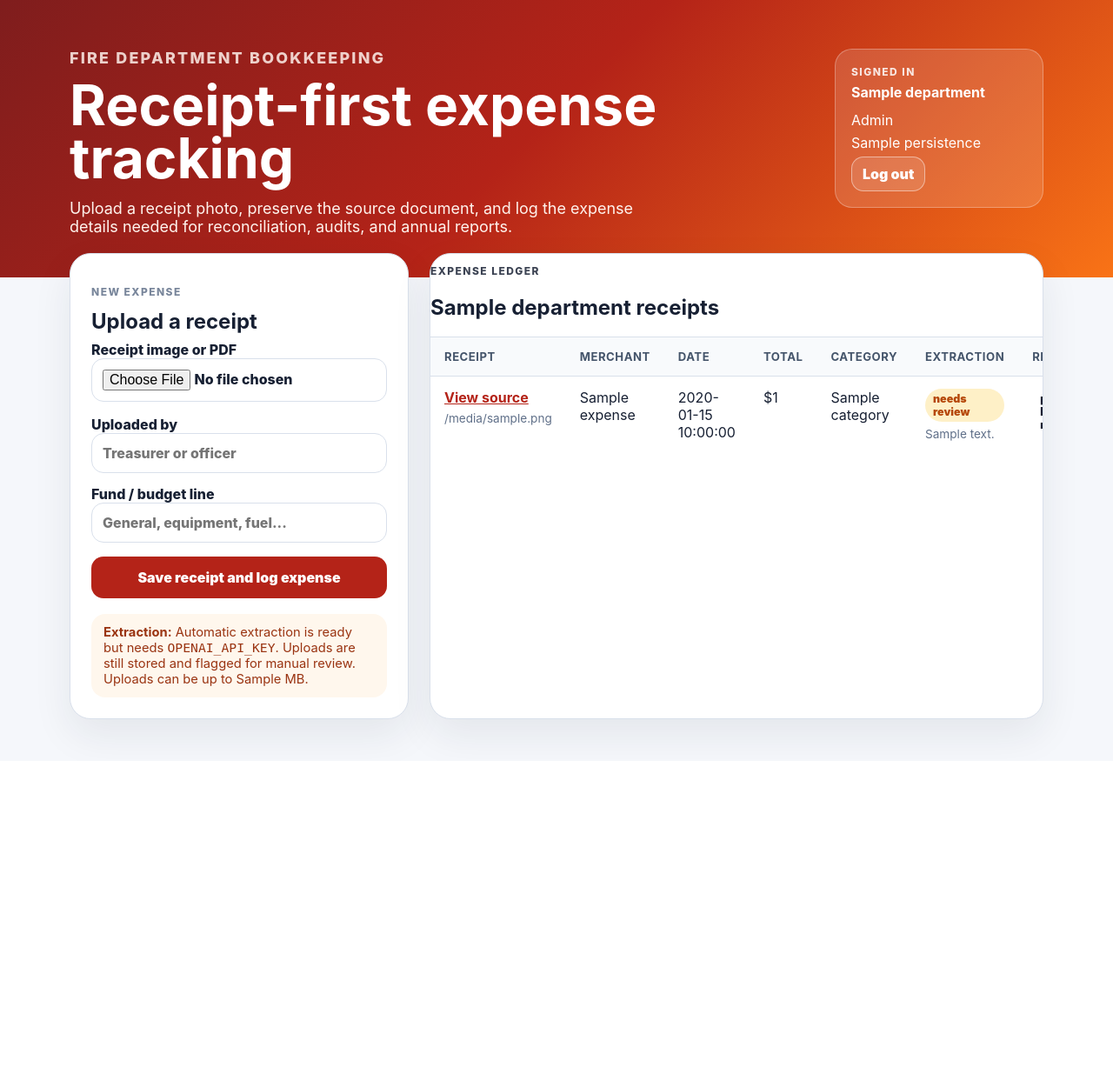
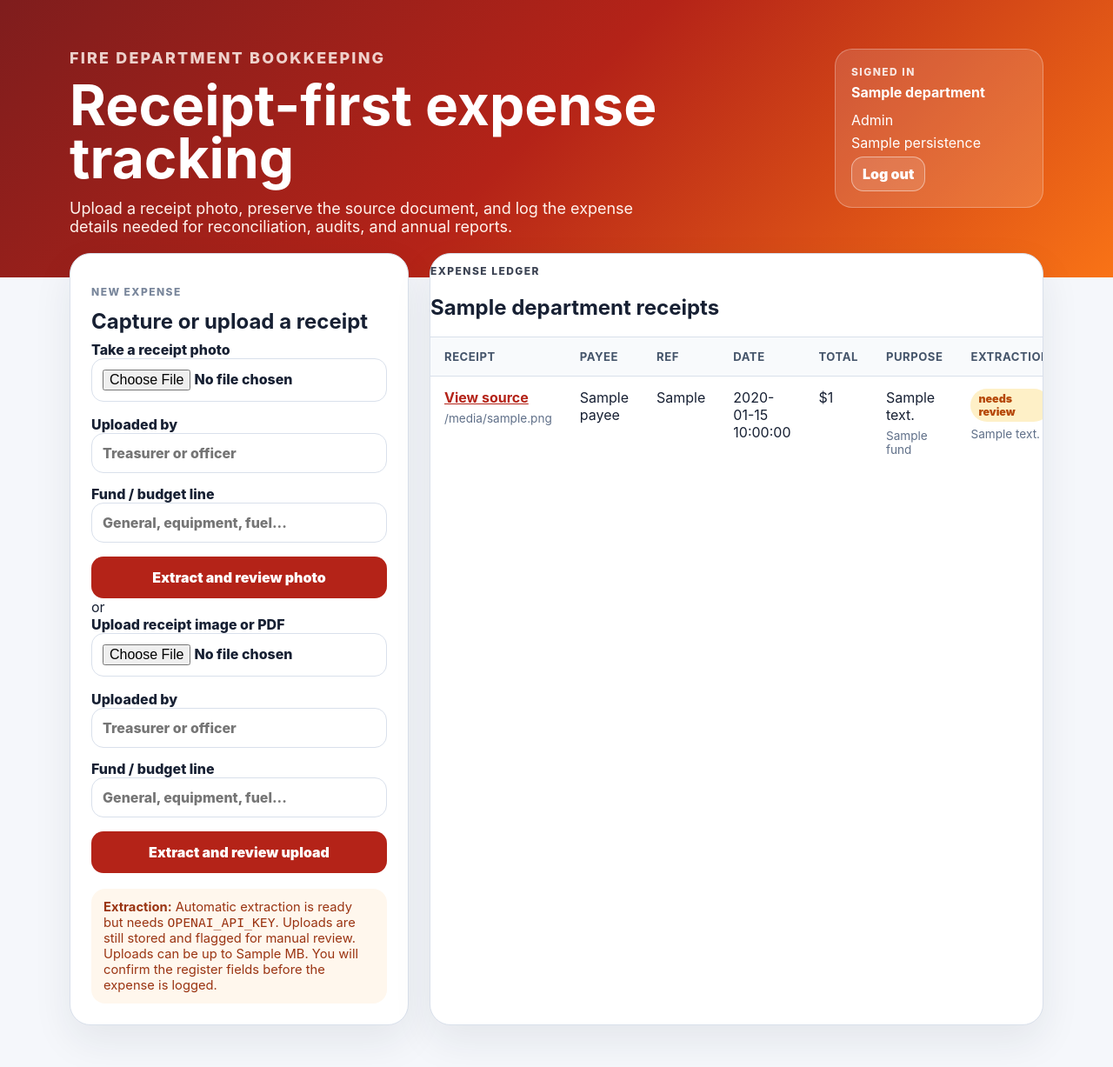
Before and after one commit to ypatel0922/RFD, a FastAPI app: template templates/index.html in a window 1280 px wide. Shown: the whole page at 87% size. Before the commit the page ends 868 px from the top, so only its background shows below. Run offline with FastAPI, Linux system fonts and the light colour scheme; the template is opened without the code that fills it: most values are stand-ins (such as "Sample title", 1, 10 or a date in 2020).

Commit message:
Add receipt review confirmation flow
Co-authored-by: ypatel0922 <ypatel0922@users.noreply.github.com>

```diff
--- a/app/main.py
+++ b/app/main.py
@@ -1,6 +1,7 @@
 from __future__ import annotations
 
-from datetime import UTC, datetime
+from datetime import UTC, date, datetime
+from decimal import Decimal, InvalidOperation
 from pathlib import Path
 from urllib.parse import quote
 from uuid import uuid4
@@ -13,7 +14,7 @@ from fastapi.templating import Jinja2Templates
 from app.auth import AuthError, AuthService
 from app.config import Settings, get_settings
 from app.extractor import ReceiptExtractor
-from app.models import AuthenticatedUser, ExpenseRecord
+from app.models import AuthenticatedUser, ExpenseDraft, ExpenseRecord
 from app.repository import ExpenseRepository, SupabaseExpenseRepository
 from app.session import SessionManager
 from app.storage import LocalReceiptStorage, SupabaseReceiptStorage
@@ -142,28 +143,128 @@ def dashboard(
 
 
 @app.post("/receipts")
-async def upload_receipt(
+async def upload_receipt_legacy(
     receipt: UploadFile = File(...),
     uploaded_by: str | None = Form(default=None),
     fund: str | None = Form(default=None),
     extractor: ReceiptExtractor = Depends(extractor_dependency),
     settings: Settings = Depends(settings_dependency),
     current_user: AuthenticatedUser | None = Depends(optional_user_dependency),
+    session: SessionManager = Depends(session_dependency),
+) -> RedirectResponse:
+    return await prepare_receipt_review(
+        receipt=receipt,
+        uploaded_by=uploaded_by,
+        fund=fund,
+        extractor=extractor,
+        settings=settings,
+        current_user=current_user,
+        session=session,
+    )
+
+
+@app.post("/receipts/review")
+async def prepare_receipt_review(
+    receipt: UploadFile = File(...),
+    uploaded_by: str | None = Form(default=None),
+    fund: str | None = Form(default=None),
+    extractor: ReceiptExtractor = Depends(extractor_dependency),
+    settings: Settings = Depends(settings_dependency),
+    current_user: AuthenticatedUser | None = Depends(optional_user_dependency),
+    session: SessionManager = Depends(session_dependency),
 ) -> RedirectResponse:
     if current_user is None:
         return RedirectResponse(url="/login", status_code=303)
 
-    expense = await _store_and_log_receipt(
+    draft = await _store_receipt_draft(
         receipt=receipt,
         uploaded_by=uploaded_by,
         fund=fund,
         current_user=current_user,
-        repository=repository_for(settings, current_user),
         storage=storage_for(settings, current_user),
         extractor=extractor,
         settings=settings,
     )
-    return RedirectResponse(url=f"/?uploaded={expense.id}", status_code=303)
+    response = RedirectResponse(url="/receipts/review", status_code=303)
+    session.save_expense_draft(response, draft)
+    return response
+
+
+@app.get("/receipts/review", response_class=HTMLResponse)
+def review_receipt(
+    request: Request,
+    settings: Settings = Depends(settings_dependency),
+    current_user: AuthenticatedUser | None = Depends(optional_user_dependency),
+    session: SessionManager = Depends(session_dependency),
+) -> Response:
+    if current_user is None:
+        return RedirectResponse(url="/login", status_code=303)
+
+    draft = session.load_expense_draft(request)
+    if draft is None or not _draft_belongs_to_user(draft, current_user):
+        return RedirectResponse(url="/", status_code=303)
+
+    return templates.TemplateResponse(
+        request=request,
+        name="review_expense.html",
+        context={
+            "app_name": settings.app_name,
+            "current_user": current_user,
+            "department": current_user.department,
+            "draft": draft,
+        },
+    )
+
+
+@app.post("/receipts/confirm")
+def confirm_receipt(
+    request: Request,
+    uploaded_by: str | None = Form(default=None),
+    fund: str | None = Form(default=None),
+    payment_reference: str | None = Form(default=None),
+    payee: str | None = Form(default=None),
+    description: str | None = Form(default=None),
+    bank_account_name: str | None = Form(default=None),
+    transaction_date: str | None = Form(default=None),
+    total_amount: str | None = Form(default=None),
+    tax_amount: str | None = Form(default=None),
+    balance_after_transaction: str | None = Form(default=None),
+    category: str | None = Form(default=None),
+    payment_method: str | None = Form(default=None),
+    settings: Settings = Depends(settings_dependency),
+    current_user: AuthenticatedUser | None = Depends(optional_user_dependency),
+    session: SessionManager = Depends(session_dependency),
+) -> RedirectResponse:
+    if current_user is None:
+        return RedirectResponse(url="/login", status_code=303)
+
+    draft = session.load_expense_draft(request)
+    if draft is None or not _draft_belongs_to_user(draft, current_user):
+        return RedirectResponse(url="/", status_code=303)
+
+    expense = _expense_from_review(
+        draft=draft,
+        uploaded_by=uploaded_by,
+        fund=fund,
+        payment_reference=payment_reference,
+        payee=payee,
+        description=description,
+        bank_account_name=bank_account_name,
+        transaction_date=transaction_date,
+        total_amount=total_amount,
+        tax_amount=tax_amount,
+        balance_after_transaction=balance_after_transaction,
+        category=category,
+        payment_method=payment_method,
+    )
+    try:
+        repository_for(settings, current_user).add(expense)
+    except RuntimeError as exc:
+        raise HTTPException(status_code=502, detail=str(exc)) from exc
+
+    response = RedirectResponse(url=f"/?uploaded={expense.id}", status_code=303)
+    session.clear_expense_draft(response)
+    return response
 
 
 @app.post("/api/receipts", response_model=ExpenseRecord)
@@ -203,26 +304,33 @@ def list_expenses(
 @app.get("/receipts/{receipt_id}")
 def get_receipt(
     receipt_id: str,
+    request: Request,
     settings: Settings = Depends(settings_dependency),
     current_user: AuthenticatedUser = Depends(require_user_dependency),
+    session: SessionManager = Depends(session_dependency),
 ) -> Response:
     repository = repository_for(settings, current_user)
     storage = storage_for(settings, current_user)
     expense = repository.find_by_receipt_id(receipt_id, current_user.department.id)
-    if expense is None:
+    draft = session.load_expense_draft(request)
+    receipt_source = expense
+    if receipt_source is None and draft is not None and _draft_belongs_to_user(draft, current_user):
+        if draft.receipt_id == receipt_id:
+            receipt_source = draft
+    if receipt_source is None:
         raise HTTPException(status_code=404, detail="Receipt not found")
 
     try:
-        content = storage.read(expense.receipt_path)
+        content = storage.read(receipt_source.receipt_path)
     except FileNotFoundError:
         raise HTTPException(status_code=404, detail="Receipt file is missing")
     except RuntimeError as exc:
         raise HTTPException(status_code=502, detail=str(exc)) from exc
 
-    filename = expense.original_filename.replace('"', "")
+    filename = receipt_source.original_filename.replace('"', "")
     return Response(
         content=content,
-        media_type=expense.content_type,
+        media_type=receipt_source.content_type,
         headers={"Content-Disposition": f'inline; filename="{filename}"'},
     )
 
@@ -276,10 +384,15 @@ async def _store_and_log_receipt(
         created_by_email=current_user.email,
         uploaded_by=uploaded_by,
         fund=fund,
+        payment_reference=extracted.payment_reference,
+        payee=extracted.payee or extracted.merchant_name,
+        description=extracted.description,
+        bank_account_name=extracted.bank_account_name,
         merchant_name=extracted.merchant_name,
         transaction_date=extracted.transaction_date,
         total_amount=extracted.total_amount,
         tax_amount=extracted.tax_amount,
+        balance_after_transaction=extracted.balance_after_transaction,
         category=extracted.category,
         payment_method=extracted.payment_method,
         extraction_status=extracted.extraction_status,
@@ -287,6 +400,155 @@ async def _store_and_log_receipt(
         extraction_notes=extracted.notes,
     )
     return repository.add(expense)
+
+
+async def _store_receipt_draft(
+    *,
+    receipt: UploadFile,
+    uploaded_by: str | None,
+    fund: str | None,
+    current_user: AuthenticatedUser,
+    storage: LocalReceiptStorage | SupabaseReceiptStorage,
+    extractor: ReceiptExtractor,
+    settings: Settings,
+) -> ExpenseDraft:
+    _validate_upload(receipt)
+    receipt_bytes = await receipt.read()
+    if not receipt_bytes:
+        raise HTTPException(status_code=400, detail="Uploaded receipt is empty")
+    if len(receipt_bytes) > settings.max_upload_bytes:
+        raise HTTPException(
+            status_code=413,
+            detail=f"Receipt exceeds the {settings.max_upload_bytes} byte upload limit",
+        )
+
+    content_type = receipt.content_type or "application/octet-stream"
+    expense_id = str(uuid4())
+    stored_receipt = storage.save(
+        content=receipt_bytes,
+        filename=receipt.filename,
+        content_type=content_type,
+        department_id=current_user.department.id,
+        expense_id=expense_id,
+    )
+    extracted = await extractor.extract(
+        receipt_bytes=receipt_bytes,
+        content_type=content_type,
+    )
+
+    return ExpenseDraft(
+        id=expense_id,
+        department_id=current_user.department.id,
+        department_name=current_user.department.name,
+        receipt_id=stored_receipt.id,
+        receipt_url=stored_receipt.public_url,
+        receipt_path=stored_receipt.relative_path,
+        original_filename=receipt.filename or "receipt",
+        content_type=content_type,
+        created_at=datetime.now(UTC),
+        created_by_user_id=current_user.id,
+        created_by_email=current_user.email,
+        uploaded_by=uploaded_by,
+        fund=fund,
+        payment_reference=extracted.payment_reference,
+        payee=extracted.payee or extracted.merchant_name,
+        description=extracted.description,
+        bank_account_name=extracted.bank_account_name,
+        merchant_name=extracted.merchant_name,
+        transaction_date=extracted.transaction_date,
+        total_amount=extracted.total_amount,
+        tax_amount=extracted.tax_amount,
+        balance_after_transaction=extracted.balance_after_transaction,
+        category=extracted.category,
+        payment_method=extracted.payment_method,
+        extraction_status=extracted.extraction_status,
+        extraction_confidence=extracted.confidence,
+        extraction_notes=extracted.notes,
+    )
+
+
+def _expense_from_review(
+    *,
+    draft: ExpenseDraft,
+    uploaded_by: str | None,
+    fund: str | None,
+    payment_reference: str | None,
+    payee: str | None,
+    description: str | None,
+    bank_account_name: str | None,
+    transaction_date: str | None,
+    total_amount: str | None,
+    tax_amount: str | None,
+    balance_after_transaction: str | None,
+    category: str | None,
+    payment_method: str | None,
+) -> ExpenseRecord:
+    confirmed_payee = _optional_text(payee) or draft.payee or draft.merchant_name
+    return ExpenseRecord(
+        id=draft.id,
+        department_id=draft.department_id,
+        department_name=draft.department_name,
+        receipt_id=draft.receipt_id,
+        receipt_url=draft.receipt_url,
+        receipt_path=draft.receipt_path,
+        original_filename=draft.original_filename,
+        content_type=draft.content_type,
+        created_at=draft.created_at,
+        created_by_user_id=draft.created_by_user_id,
+        created_by_email=draft.created_by_email,
+        uploaded_by=_optional_text(uploaded_by),
+        fund=_optional_text(fund),
+        payment_reference=_optional_text(payment_reference),
+        payee=confirmed_payee,
+        description=_optional_text(description),
+        bank_account_name=_optional_text(bank_account_name),
+        merchant_name=confirmed_payee,
+        transaction_date=_date_or_none(transaction_date),
+        total_amount=_decimal_or_none(total_amount),
+        tax_amount=_decimal_or_none(tax_amount),
+        balance_after_transaction=_decimal_or_none(balance_after_transaction),
+        category=_optional_text(category),
+        payment_method=_optional_text(payment_method),
+        extraction_status=draft.extraction_status,
+        extraction_confidence=draft.extraction_confidence,
+        extraction_notes=draft.extraction_notes,
+        reconciliation_status="pending_bank_match",
+    )
+
+
+def _draft_belongs_to_user(draft: ExpenseDraft, current_user: AuthenticatedUser) -> bool:
+    return (
+        draft.department_id == current_user.department.id
+        and draft.created_by_user_id == current_user.id
+    )
+
+
+def _optional_text(value: str | None) -> str | None:
+    if value is None:
+        return None
+    value = value.strip()
+    return value or None
+
+
+def _date_or_none(value: str | None) -> date | None:
+    value = _optional_text(value)
+    if value is None:
+        return None
+    try:
+        return date.fromisoformat(value)
+    except ValueError as exc:
+        raise HTTPException(status_code=400, detail=f"Invalid date: {value}") from exc
+
+
+def _decimal_or_none(value: str | None) -> Decimal | None:
+    value = _optional_text(value)
+    if value is None:
+        return None
+    normalized = value.replace("$", "").replace(",", "")
+    try:
+        return Decimal(normalized)
+    except (InvalidOperation, ValueError) as exc:
+        raise HTTPException(status_code=400, detail=f"Invalid amount: {value}") from exc
 
 
 def _validate_upload(receipt: UploadFile) -> None:
--- a/static/styles.css
+++ b/static/styles.css
@@ -125,12 +125,18 @@ label {
 input[type="text"],
 input[type="email"],
 input[type="password"],
-input[type="file"] {
+input[type="file"],
+input[type="date"],
+textarea {
   width: 100%;
   border: 1px solid var(--border);
   border-radius: 14px;
   padding: 12px;
   font: inherit;
+}
+
+textarea {
+  resize: vertical;
 }
 
 button {
@@ -165,6 +171,29 @@ button:hover {
   grid-template-columns: 1fr;
   gap: 14px;
   margin: 16px 0;
+}
+
+.capture-options {
+  display: grid;
+  gap: 18px;
+}
+
+.capture-option {
+  border: 1px solid var(--border);
+  border-radius: 18px;
+  padding: 16px;
+}
+
+.capture-option h3 {
+  margin: 0 0 8px;
+}
+
+.capture-option p {
+  margin: 0 0 14px;
+}
+
+.two-column {
+  grid-template-columns: repeat(2, minmax(0, 1fr));
 }
 
 .integration-note {
@@ -270,6 +299,22 @@ th {
   color: var(--warning);
 }
 
+.status-pending_bank_match,
+.status-unreconciled {
+  background: #e0f2fe;
+  color: #026aa2;
+}
+
+.status-matched {
+  background: #dcfae6;
+  color: var(--success);
+}
+
+.status-needs_attention {
+  background: #fef0c7;
+  color: var(--warning);
+}
+
 .status-failed {
   background: #fee4e2;
   color: var(--danger);
@@ -310,6 +355,24 @@ th {
   color: #b42318;
 }
 
+.status-pending_bank_match {
+  background: #e0f2fe;
+  color: #026aa2;
+}
+
+.review-layout {
+  display: grid;
+  grid-template-columns: minmax(260px, 340px) minmax(0, 1fr);
+  gap: 24px;
+  width: min(1120px, calc(100vw - 32px));
+  margin: -28px auto 48px;
+}
+
+.review-card {
+  padding: 24px;
+  align-self: start;
+}
+
 @media (max-width: 860px) {
   .hero {
     display: grid;
@@ -318,4 +381,9 @@ th {
   .layout {
     grid-template-columns: 1fr;
   }
+
+  .review-layout,
+  .two-column {
+    grid-template-columns: 1fr;
+  }
 }
--- a/templates/index.html
+++ b/templates/index.html
@@ -32,18 +32,40 @@
       <section class="card upload-card">
         <div class="section-heading">
           <p class="eyebrow">New expense</p>
-          <h2>Upload a receipt</h2>
+          <h2>Capture or upload a receipt</h2>
         </div>
 
         {% if uploaded %}
           <div class="notice">
-            Receipt saved and expense record created. Review extracted fields below.
+            Expense record created. It is now waiting for a bank transaction match.
           </div>
         {% endif %}
 
-        <form action="/receipts" method="post" enctype="multipart/form-data" class="upload-form">
+        <form action="/receipts/review" method="post" enctype="multipart/form-data" class="upload-form">
           <label>
-            Receipt image or PDF
+            Take a receipt photo
+            <input type="file" name="receipt" accept="image/*" capture="environment" required>
+          </label>
+
+          <div class="form-grid">
+            <label>
+              Uploaded by
+              <input type="text" name="uploaded_by" placeholder="Treasurer or officer">
+            </label>
+            <label>
+              Fund / budget line
+              <input type="text" name="fund" placeholder="General, equipment, fuel...">
+            </label>
+          </div>
+
+          <button type="submit">Extract and review photo</button>
+        </form>
+
+        <div class="divider"><span>or</span></div>
+
+        <form action="/receipts/review" method="post" enctype="multipart/form-data" class="upload-form">
+          <label>
+            Upload receipt image or PDF
             <input type="file" name="receipt" accept="image/*,application/pdf" required>
           </label>
 
@@ -58,7 +80,7 @@
             </label>
           </div>
 
-          <button type="submit">Save receipt and log expense</button>
+          <button type="submit">Extract and review upload</button>
         </form>
 
         <div class="integration-note">
@@ -69,7 +91,8 @@
             Automatic extraction is ready but needs <code>OPENAI_API_KEY</code>.
             Uploads are still stored and flagged for manual review.
           {% endif %}
-          Uploads can be up to {{ max_upload_mb }} MB.
+          Uploads can be up to {{ max_upload_mb }} MB. You will confirm the
+          register fields before the expense is logged.
         </div>
       </section>
 
@@ -85,10 +108,11 @@
               <thead>
                 <tr>
                   <th>Receipt</th>
-                  <th>Merchant</th>
+                  <th>Payee</th>
+                  <th>Ref</th>
                   <th>Date</th>
                   <th>Total</th>
-                  <th>Category</th>
+                  <th>Purpose</th>
                   <th>Extraction</th>
                   <th>Reconcile</th>
                 </tr>
@@ -102,7 +126,8 @@
                       </a>
                       <span class="filename">{{ expense.original_filename }}</span>
                     </td>
-                    <td>{{ expense.merchant_name or "Needs review" }}</td>
+                    <td>{{ expense.payee or expense.merchant_name or "Needs review" }}</td>
+                    <td>{{ expense.payment_reference or "-" }}</td>
                     <td>{{ expense.transaction_date or "Needs review" }}</td>
                     <td>
                       {% if expense.total_amount is not none %}
@@ -111,7 +136,12 @@
                         Needs review
                       {% endif %}
                     </td>
-                    <td>{{ expense.category or "Uncategorized" }}</td>
+                    <td>
+                      {{ expense.description or expense.category or "Uncategorized" }}
+                      {% if expense.fund %}
+                        <span class="filename">{{ expense.fund }}</span>
+                      {% endif %}
+                    </td>
                     <td>
                       <span class="status status-{{ expense.extraction_status }}">
                         {{ expense.extraction_status | replace("_", " ") }}
```
Also changed, not shown: app/extractor.py (+8 -2 lines), app/models.py (+48 -4 lines), app/repository.py (+18 -1 lines), app/session.py (+28 -1 lines), templates/review_expense.html (added, +174 -0 lines), tests/test_receipts.py (+53 -6 lines), README.md, supabase/migrations/001_department_expense_isolation.sql, supabase/migrations/002_expense_review_and_bank_match_fields.sql (added).
